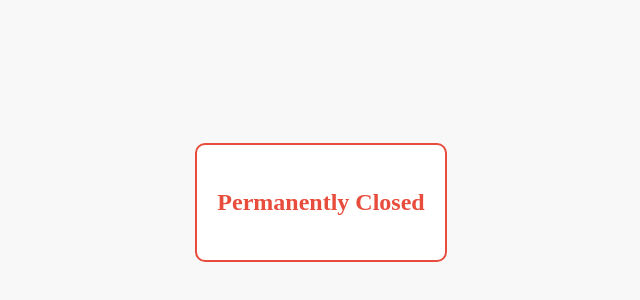
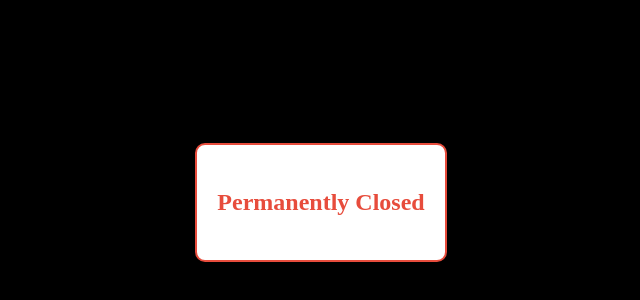
Before and after one commit to younus1244/Pem, a plain HTML site: page index.html in a window 1280 px wide. Shown: the part 198-498 px from the top of the page, without its empty margins (319-959 px from the left). Drawn offline with Linux system fonts and the light colour scheme.

Commit message:
Update index.html

```diff
--- a/index.html
+++ b/index.html
@@ -6,7 +6,7 @@
   <title>Permanently Closed</title>
   <style>
     body {
-      background-color: #f8f8f8;
+      background-color: black;
       display: flex;
       align-items: center;
       justify-content: center;
```
